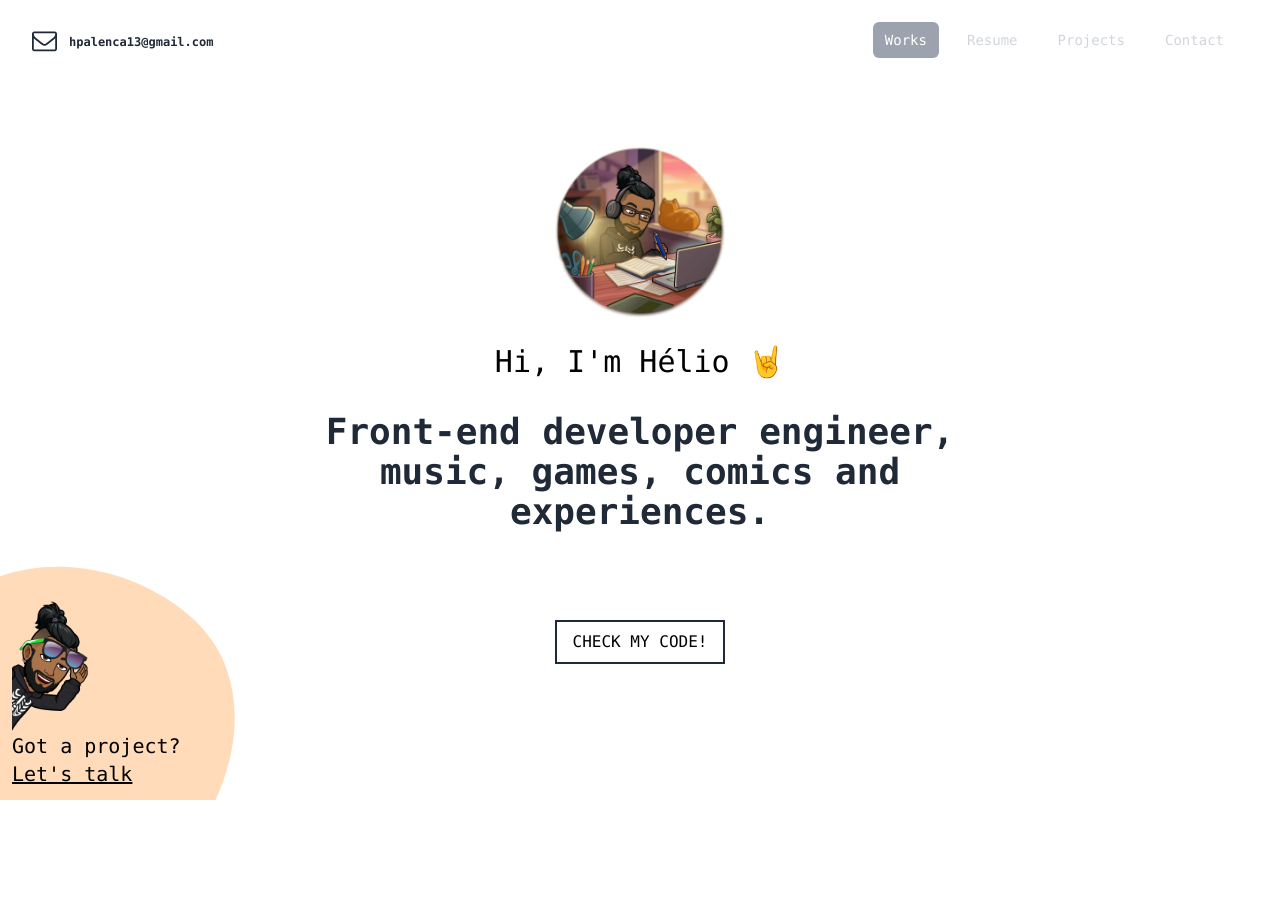
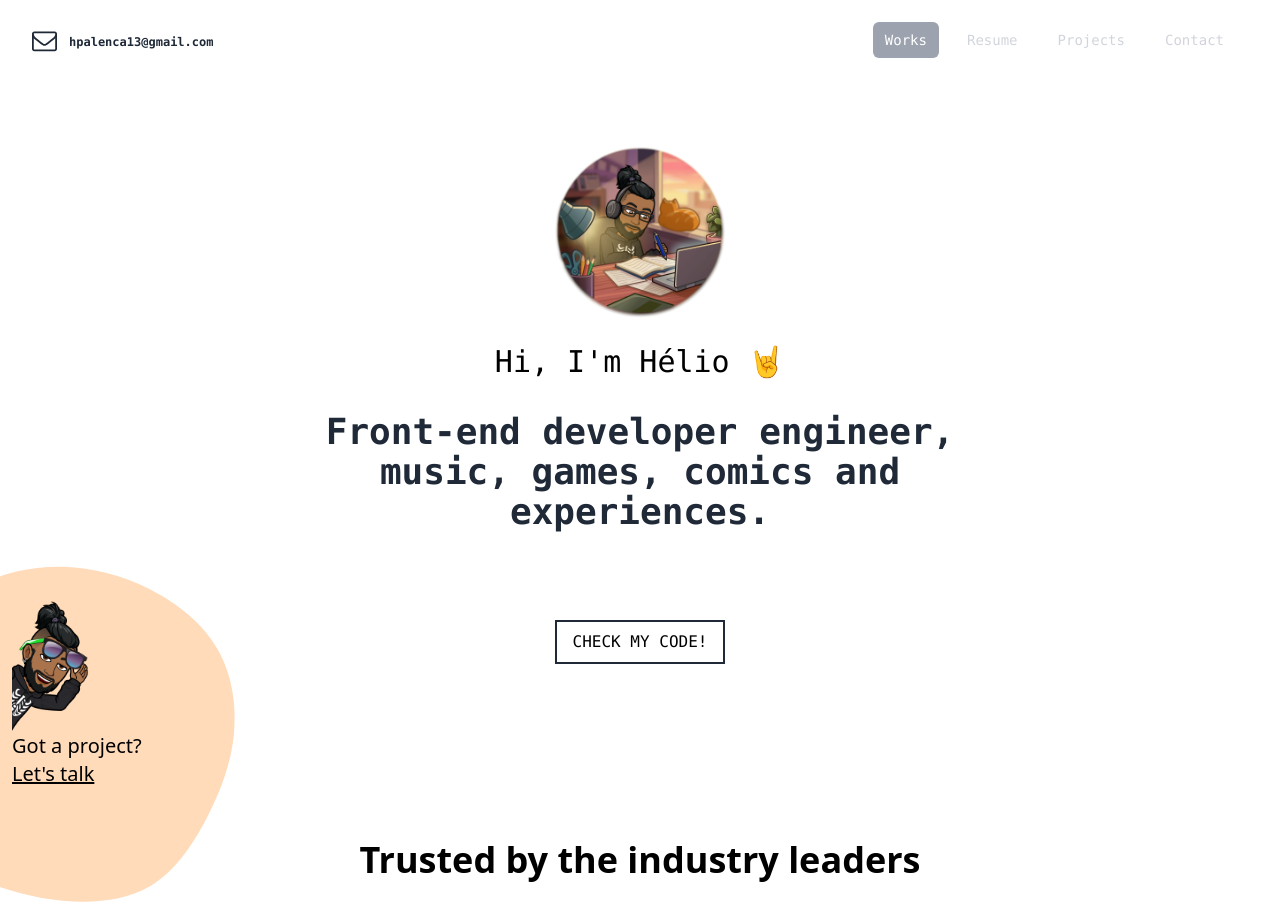
Before and after one commit to hellzz13/hpndev, a Next.js app: page / in a window 1280 px wide. Shown: the top 918 px of the page. Before the commit the page ends 800 px from the top, so only its background shows below. Built offline with nearby package versions, Linux system fonts and the light colour scheme.

Commit message:
clean & refactoring

```diff
--- a/src/components/HeroSection/index.tsx
+++ b/src/components/HeroSection/index.tsx
@@ -5,83 +5,7 @@ import Link from "next/link";
 export default function HeroSection() {
     return (
         <main className="relative h-screen overflow-hidden font-mono bg-white dark:bg-gray-800">
-            <div className="absolute hidden md:block -bottom-32 -left-32 w-96 h-96">
-                <div className="fixed z-20 text-xl text-extrabold right-12 text-start bottom-3 left-3">
-                    <span>
-                        <Image
-                            src={"/sunglasses.png"}
-                            width={150}
-                            height={100}
-                            alt={"dev oculos para cima"}
-                        />
-                    </span>
-                    <p>Got a project?</p>
-                    <a href="mailto:hpalenca13@gmail.com" className="underline">
-                        Let&#x27;s talk
-                    </a>
-                </div>
-                <svg
-                    viewBox="0 0 200 200"
-                    className="absolute w-full h-full"
-                    xmlns="http://www.w3.org/2000/svg"
-                >
-                    <path
-                        fill="#FFDBB9"
-                        d="M44.7,-76.4C58.8,-69.2,71.8,-59.1,79.6,-45.8C87.4,-32.6,90,-16.3,88.5,-0.9C87,14.6,81.4,29.2,74.1,43.2C66.7,57.2,57.6,70.6,45,78.1C32.4,85.6,16.2,87.1,0.7,85.9C-14.8,84.7,-29.6,80.9,-43.9,74.4C-58.3,67.9,-72,58.7,-79.8,45.9C-87.7,33,-89.5,16.5,-88.9,0.3C-88.4,-15.9,-85.4,-31.7,-78.1,-45.4C-70.8,-59.1,-59.1,-70.6,-45.3,-77.9C-31.6,-85.3,-15.8,-88.5,-0.3,-88.1C15.3,-87.6,30.5,-83.5,44.7,-76.4Z"
-                        transform="translate(100 100)"
-                    ></path>
-                </svg>
-            </div>
             <header className="z-30 flex items-center w-full h-24 sm:h-32">
-                {/* <div className="container flex items-center justify-between px-6 mx-auto">
-            <div className="flex items-center text-3xl font-black text-gray-800 uppercase dark:text-white">
-                <svg
-                    width="25"
-                    height="25"
-                    viewBox="0 0 1792 1792"
-                    fill="currentColor"
-                    xmlns="http://www.w3.org/2000/svg"
-                >
-                    <path d="M1664 1504v-768q-32 36-69 66-268 206-426 338-51 43-83 67t-86.5 48.5-102.5 24.5h-2q-48 0-102.5-24.5t-86.5-48.5-83-67q-158-132-426-338-37-30-69-66v768q0 13 9.5 22.5t22.5 9.5h1472q13 0 22.5-9.5t9.5-22.5zm0-1051v-24.5l-.5-13-3-12.5-5.5-9-9-7.5-14-2.5h-1472q-13 0-22.5 9.5t-9.5 22.5q0 168 147 284 193 152 401 317 6 5 35 29.5t46 37.5 44.5 31.5 50.5 27.5 43 9h2q20 0 43-9t50.5-27.5 44.5-31.5 46-37.5 35-29.5q208-165 401-317 54-43 100.5-115.5t46.5-131.5zm128-37v1088q0 66-47 113t-113 47h-1472q-66 0-113-47t-47-113v-1088q0-66 47-113t113-47h1472q66 0 113 47t47 113z"></path>
-                </svg>
-                <span className="mt-1 ml-3 text-xs">
-                    hpalenca13@gmail.com
-                </span>
-            </div>
-            <div className="flex items-center">
-                <nav className="items-center hidden text-lg text-gray-800 uppercase font-sen dark:text-white lg:flex">
-                    <a
-                        href="#"
-                        className="flex px-6 py-2 hover:text-black"
-                    >
-                        Works
-                    </a>
-                    <a
-                        href="#"
-                        className="flex px-6 py-2 hover:text-black"
-                    >
-                        Resume
-                    </a>
-                    <a
-                        href="#"
-                        className="flex px-6 py-2 hover:text-black"
-                    >
-                        Services
-                    </a>
-                    <a
-                        href="#"
-                        className="flex px-6 py-2 hover:text-black"
-                    >
-                        Contact
-                    </a>
-                </nav>
-                <button className="flex flex-col ml-4 lg:hidden">
-                    <span className="w-6 h-1 mb-1 bg-gray-800 dark:bg-white"></span>
-                    <span className="w-6 h-1 mb-1 bg-gray-800 dark:bg-white"></span>
-                    <span className="w-6 h-1 mb-1 bg-gray-800 dark:bg-white"></span>
-                </button>
-            </div>
-        </div> */}
                 <Navbar />
             </header>
             <div className="relative z-20 flex items-center">
--- /dev/null
+++ b/src/components/Widget/index.tsx
@@ -0,0 +1,33 @@
+import Image from "next/image";
+
+export default function Widget() {
+    return (
+        <div className="fixed hidden md:block -bottom-32 -left-32 w-96 h-96">
+            <div className="fixed z-20 text-xl text-extrabold right-12 text-start bottom-3 left-3">
+                <span>
+                    <Image
+                        src={"/sunglasses.png"}
+                        width={150}
+                        height={100}
+                        alt={"dev oculos para cima"}
+                    />
+                </span>
+                <p>Got a project?</p>
+                <a href="mailto:hpalenca13@gmail.com" className="underline">
+                    Let&#x27;s talk
+                </a>
+            </div>
+            <svg
+                viewBox="0 0 200 200"
+                className="absolute w-full h-full"
+                xmlns="http://www.w3.org/2000/svg"
+            >
+                <path
+                    fill="#FFDBB9"
+                    d="M44.7,-76.4C58.8,-69.2,71.8,-59.1,79.6,-45.8C87.4,-32.6,90,-16.3,88.5,-0.9C87,14.6,81.4,29.2,74.1,43.2C66.7,57.2,57.6,70.6,45,78.1C32.4,85.6,16.2,87.1,0.7,85.9C-14.8,84.7,-29.6,80.9,-43.9,74.4C-58.3,67.9,-72,58.7,-79.8,45.9C-87.7,33,-89.5,16.5,-88.9,0.3C-88.4,-15.9,-85.4,-31.7,-78.1,-45.4C-70.8,-59.1,-59.1,-70.6,-45.3,-77.9C-31.6,-85.3,-15.8,-88.5,-0.3,-88.1C15.3,-87.6,30.5,-83.5,44.7,-76.4Z"
+                    transform="translate(100 100)"
+                ></path>
+            </svg>
+        </div>
+    );
+}
--- a/src/pages/index.tsx
+++ b/src/pages/index.tsx
@@ -1,11 +1,13 @@
 import HeroSection from "@/components/HeroSection";
 import SkillsSection from "@/components/SkillsSection";
+import Widget from "@/components/Widget";
 
 export default function Home() {
     return (
         <>
             <HeroSection />
-            {/* <SkillsSection /> */}
+            <SkillsSection />
+            <Widget />
         </>
     );
 }
```
